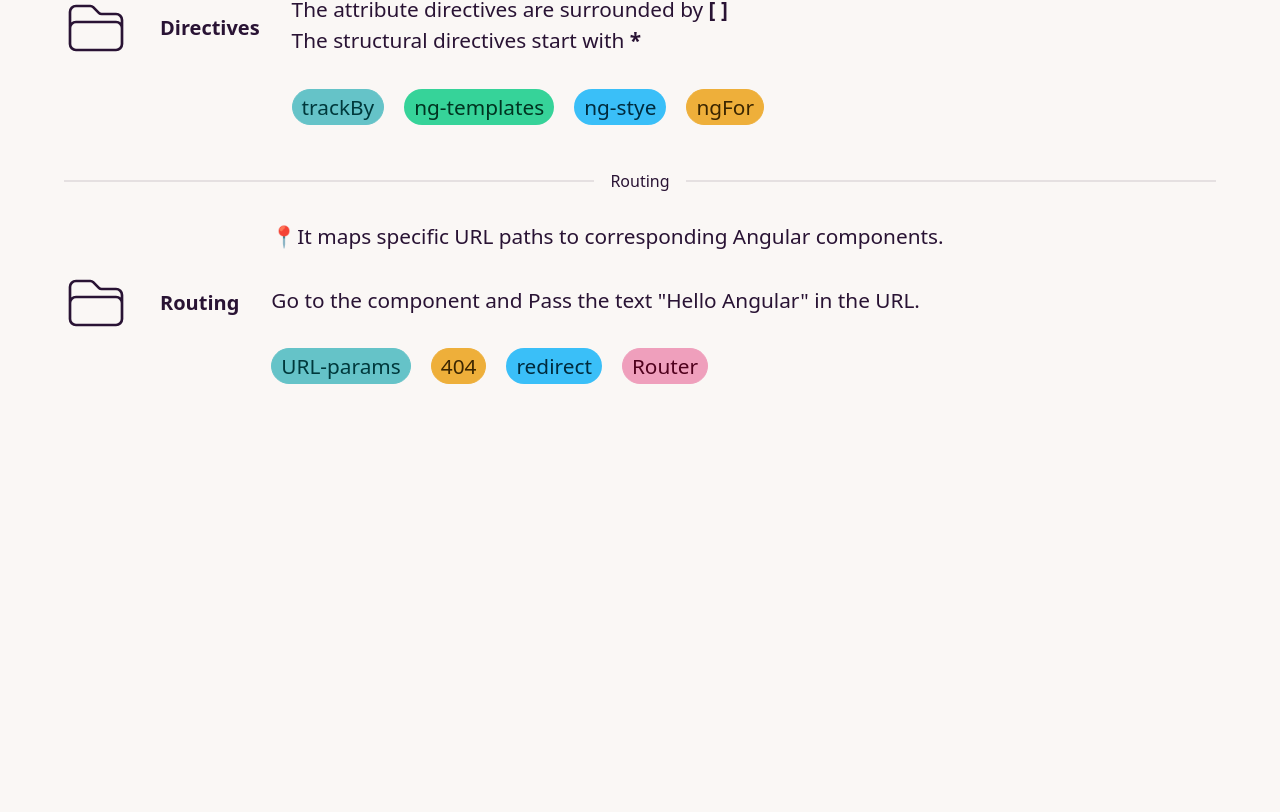
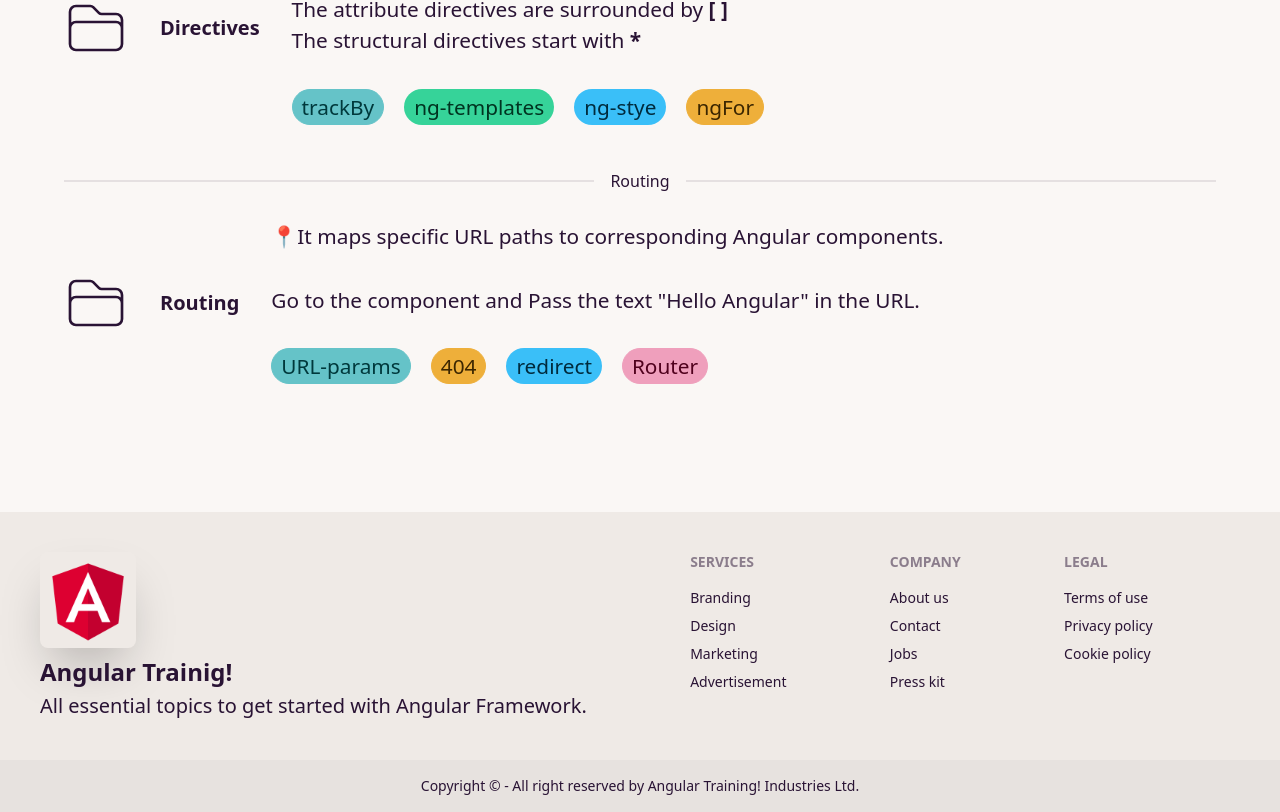
Before and after one commit to JoseCorreaMorales/AngularTraining, an Angular app: page / in a window 1280 px wide. Shown: the part 1697-2509 px from the top of the page. Before the commit the page ends 2137 px from the top, so only its background shows below. Built offline with nearby package versions, Linux system fonts and the light colour scheme.

Commit message:
ADD footer component

```diff
--- a/src/app/features/home/components/initial-presentation/initial-presentation.component.html
+++ b/src/app/features/home/components/initial-presentation/initial-presentation.component.html
@@ -196,4 +196,5 @@
     </article>
 
 
-</main>
+  </main>
+<shared-footer></shared-footer>
--- /dev/null
+++ b/src/app/shared/components/footer/footer/footer.component.html
@@ -0,0 +1,39 @@
+<footer class="footer bg-base-200 text-base-content p-10 mt-[10%]">
+  <aside>
+    <img
+      src="../../../../../assets/icons/icon-512x512.png"
+      class="max-w-24 rounded-lg shadow-2xl"
+      alt="Angular Icon"
+    />
+    <p class="text-2xl font-semibold">
+      Angular Trainig!
+      <br />
+      <span class="text-xl font-normal">All essential topics to get started with Angular Framework.</span>
+    </p>
+  </aside>
+  <nav>
+    <h6 class="footer-title">Services</h6>
+    <a class="link link-hover">Branding</a>
+    <a class="link link-hover">Design</a>
+    <a class="link link-hover">Marketing</a>
+    <a class="link link-hover">Advertisement</a>
+  </nav>
+  <nav>
+    <h6 class="footer-title">Company</h6>
+    <a class="link link-hover">About us</a>
+    <a class="link link-hover">Contact</a>
+    <a class="link link-hover">Jobs</a>
+    <a class="link link-hover">Press kit</a>
+  </nav>
+  <nav>
+    <h6 class="footer-title">Legal</h6>
+    <a class="link link-hover">Terms of use</a>
+    <a class="link link-hover">Privacy policy</a>
+    <a class="link link-hover">Cookie policy</a>
+  </nav>
+</footer>
+<div class="footer footer-center bg-base-300 text-base-content p-4">
+  <aside>
+    <p>Copyright ©  - All right reserved by Angular Training! Industries Ltd.</p>
+  </aside>
+</div>
--- /dev/null
+++ b/src/app/shared/components/footer/footer/footer.component.ts
@@ -0,0 +1,15 @@
+import { Component, OnInit } from '@angular/core';
+
+@Component({
+  selector: 'shared-footer',
+  templateUrl: './footer.component.html',
+  styleUrls: ['./footer.component.css']
+})
+export class FooterComponent implements OnInit {
+
+  constructor() { }
+
+  ngOnInit(): void {
+  }
+
+}
--- a/src/app/shared/shared.module.ts
+++ b/src/app/shared/shared.module.ts
@@ -2,18 +2,20 @@ import { NgModule } from '@angular/core';
 import { CommonModule } from '@angular/common';
 import { FourOFourComponent } from './components/not-found/four-ofour/four-ofour.component';
 import { NavbarComponent } from './components/navbar/navbar/navbar.component';
+import { FooterComponent } from './components/footer/footer/footer.component';
 
 
 
 @NgModule({
   declarations: [
      NavbarComponent,
+     FooterComponent,
   ],
   imports: [
     CommonModule
   ],
   exports: [
-    NavbarComponent
+    NavbarComponent, FooterComponent
   ]
 })
 export class SharedModule { }
```
Also changed, not shown: src/app/shared/components/footer/footer/footer.component.css (added), 1 other file (tests, documents, lock files or other folders).
